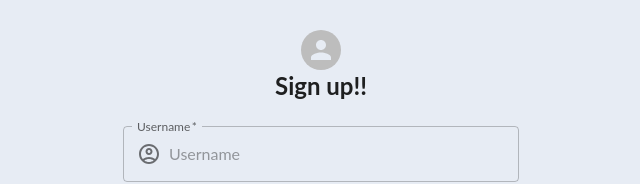
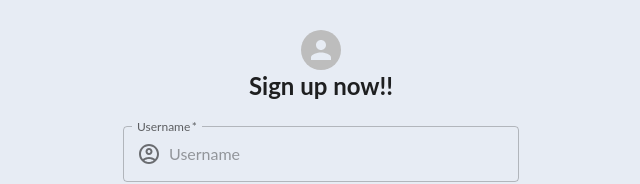
Before and after one commit to NUS-ISS-Homie/nus-iss-homie, a React (Create React App) app in the folder frontend/: page /signup in a window 1280 px wide. Shown: the part 128-312 px from the top of the page, without its empty margins (319-959 px from the left). Built offline with nearby package versions, Linux system fonts and the light colour scheme; no server answers.

Commit message:
change signup page

```diff
--- a/frontend/src/pages/SignUpPage.tsx
+++ b/frontend/src/pages/SignUpPage.tsx
@@ -85,7 +85,7 @@ function SignUpPage() {
         <Avatar />
 
         <Typography component='h1' variant='h5'>
-          Sign up!!
+          Sign up now!!
         </Typography>
 
         <Box
```
